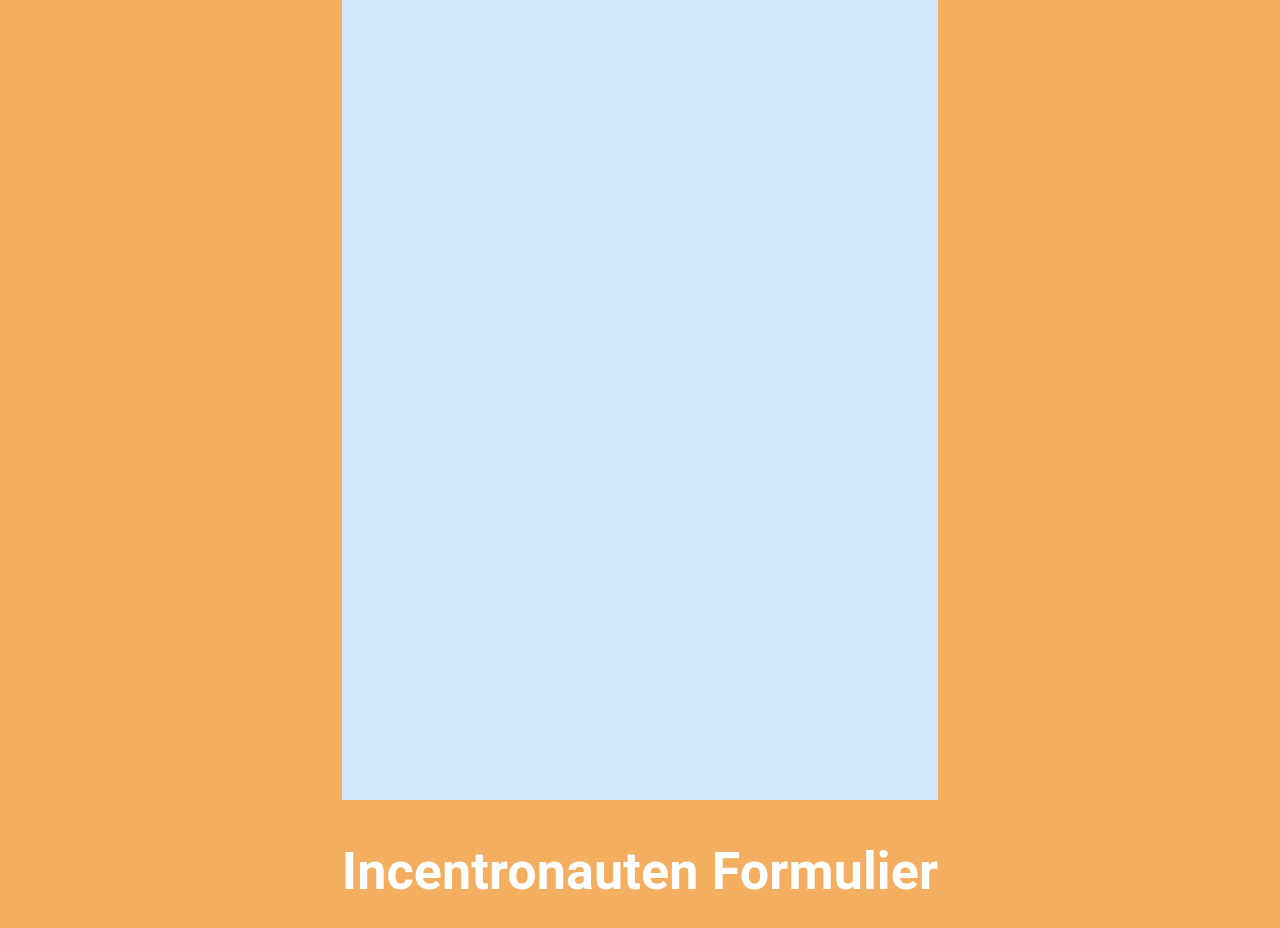
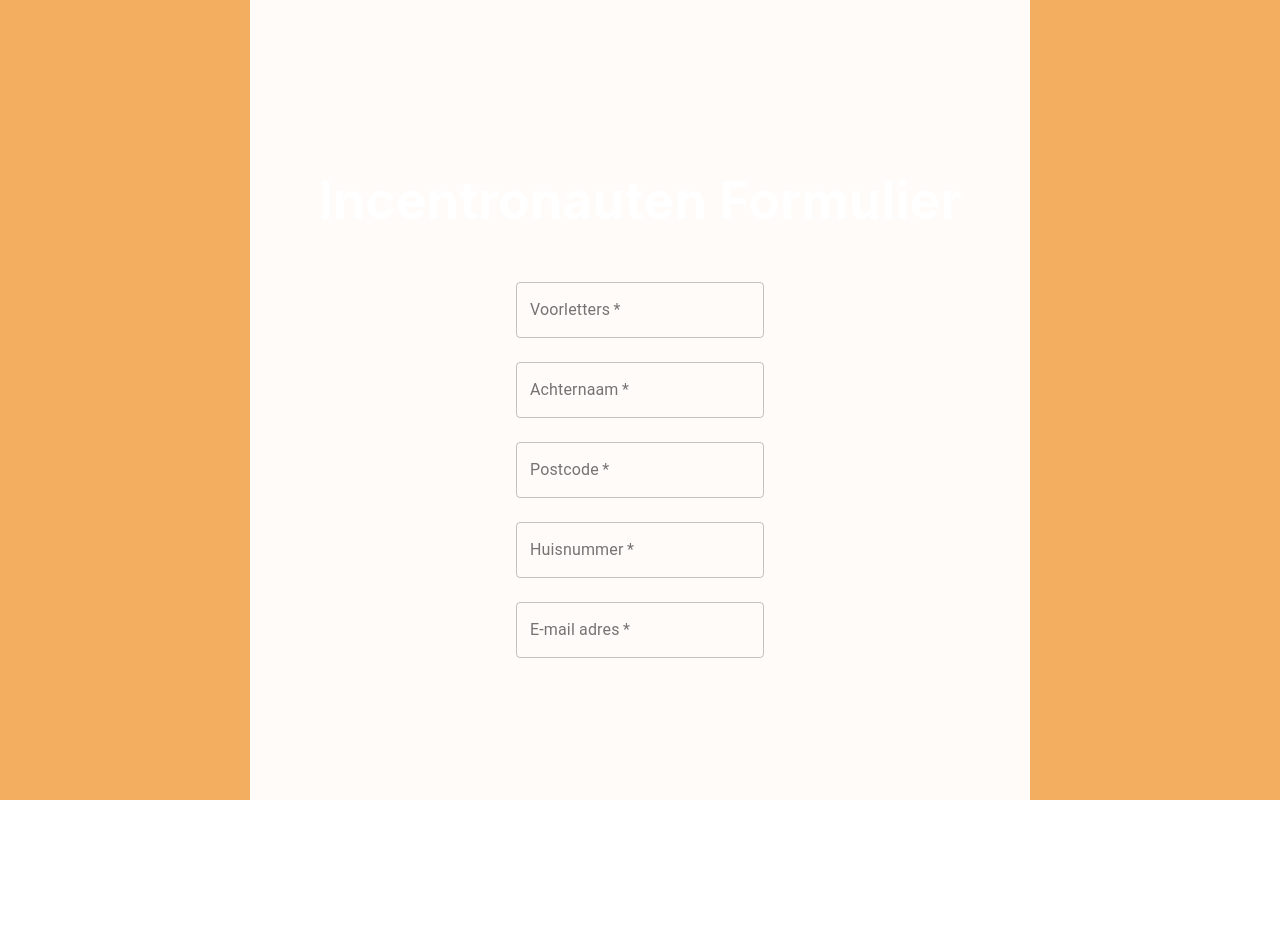
Before and after one commit to aida-ros/incentronauten-formulier, a React (Create React App) app: page / in a window 1280 px wide. Shown: the top 928 px of the page. After the commit the page ends 800 px from the top, so only its background shows below. Built offline with nearby package versions, Linux system fonts and the light colour scheme; the HTML template or start-up script is replaced by a standard one.

Commit message:
Set up required fields

```diff
--- a/src/App.css
+++ b/src/App.css
@@ -1,7 +1,3 @@
-.App {
-  text-align: center;
-}
-
 .App-logo {
   animation: App-logo-spin infinite 20s linear;
   height: 40vmin;
@@ -22,3 +18,15 @@
 .App-link {
   color: #61dafb;
 }
+
+.form-container {
+  background-color: #fffffff3;
+  min-height: 100vh;
+  width: 780px;
+  display: flex;
+  flex-direction: column;
+  align-items: center;
+  justify-content: center;
+  font-size: calc(10px + 2vmin);
+  color: white;
+}
--- a/src/components/Form.js
+++ b/src/components/Form.js
@@ -1,20 +1,82 @@
 import React from 'react';
-import CssBaseline from '@material-ui/core/CssBaseline';
-import Typography from '@material-ui/core/Typography';
-import Container from '@material-ui/core/Container';
+import { makeStyles } from '@material-ui/core/styles';
+import TextField from '@material-ui/core/TextField';
 
 function Form() {
-  return (
-    <React.Fragment>
-      <CssBaseline />
-      <Container maxWidth="m">
-        <Typography component="div" style={{ backgroundColor: '#cfe8fc', height: '100vh' }} />
-        <h1>Incentronauten Formulier</h1>
+  const useStyles = makeStyles(theme => ({
+    container: {
+      display: 'flex',
+      flexWrap: 'wrap',
+    },
+    textField: {
+      marginLeft: theme.spacing(1),
+      marginRight: theme.spacing(1),
+    },
+    dense: {
+      marginTop: theme.spacing(2),
+    },
+    menu: {
+      width: 200,
+    },
+  }));
+  const classes = useStyles();
 
 
+  return (
+    <main className='form-container'>
+      <h1>Incentronauten Formulier</h1>
+      <TextField
+        required
+        id="outlined-required"
+        label="Voorletters"
+        className={classes.textField}
+        margin="normal"
+        variant="outlined"
+        type="text"
+      />
 
-      </Container>
-    </React.Fragment>
+      <TextField
+        required
+        id="outlined-required"
+        label="Achternaam"
+        className={classes.textField}
+        margin="normal"
+        variant="outlined"
+        type="text"
+      />
+
+      <TextField
+        required
+        id="outlined-required"
+        label="Postcode"
+        className={classes.textField}
+        margin="normal"
+        variant="outlined"
+        type="text"
+      />
+
+      <TextField
+        required
+        id="outlined-required"
+        label="Huisnummer"
+        defaultValue="Huisnummer"
+        className={classes.textField}
+        margin="normal"
+        variant="outlined"
+        type="number"
+      />
+
+      <TextField
+        required
+        id="outlined-required"
+        label="E-mail adres"
+        className={classes.textField}
+        margin="normal"
+        variant="outlined"
+        type="email"
+      />
+
+    </main>
   );
 }
 
```
